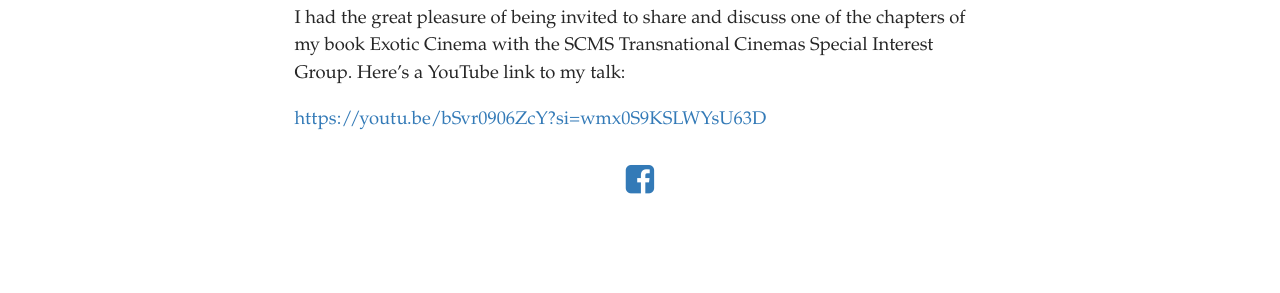
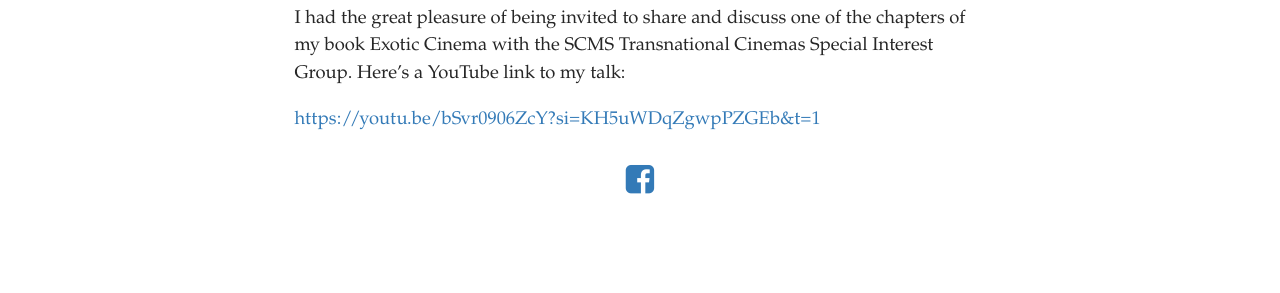
Before and after one commit to publisha/exotic-cinema, a Jekyll site: the page built from _events/ethnographic-salvage-and-cosmopolitan-exoticism-smcs-transnational-cinemas-sig.md, in a window 1280 px wide. Shown: the part 224-517 px from the top of the page. Built offline with Jekyll 4.4.1, drawn with Linux system fonts in a browser that asks for light colours; some web fonts are replaced.

Commit message:
Update Event “ethnographic-salvage-and-cosmopolitan-exoticism-smcs-transnational-cinemas-sig”

```diff
--- a/_events/ethnographic-salvage-and-cosmopolitan-exoticism-smcs-transnational-cinemas-sig.md
+++ b/_events/ethnographic-salvage-and-cosmopolitan-exoticism-smcs-transnational-cinemas-sig.md
@@ -7,4 +7,4 @@ layout: post
 ---
 I had the great pleasure of being invited to share and discuss one of the chapters of my book Exotic Cinema with the SCMS Transnational Cinemas Special Interest Group. Here's a YouTube link to my talk:
 
-<https://youtu.be/bSvr0906ZcY?si=wmx0S9KSLWYsU63D>
+[https://youtu.be/bSvr0906ZcY?si=KH5uWDqZgwpPZGEb&t=1](https://youtu.be/bSvr0906ZcY?si=wmx0S9KSLWYsU63D)
```
